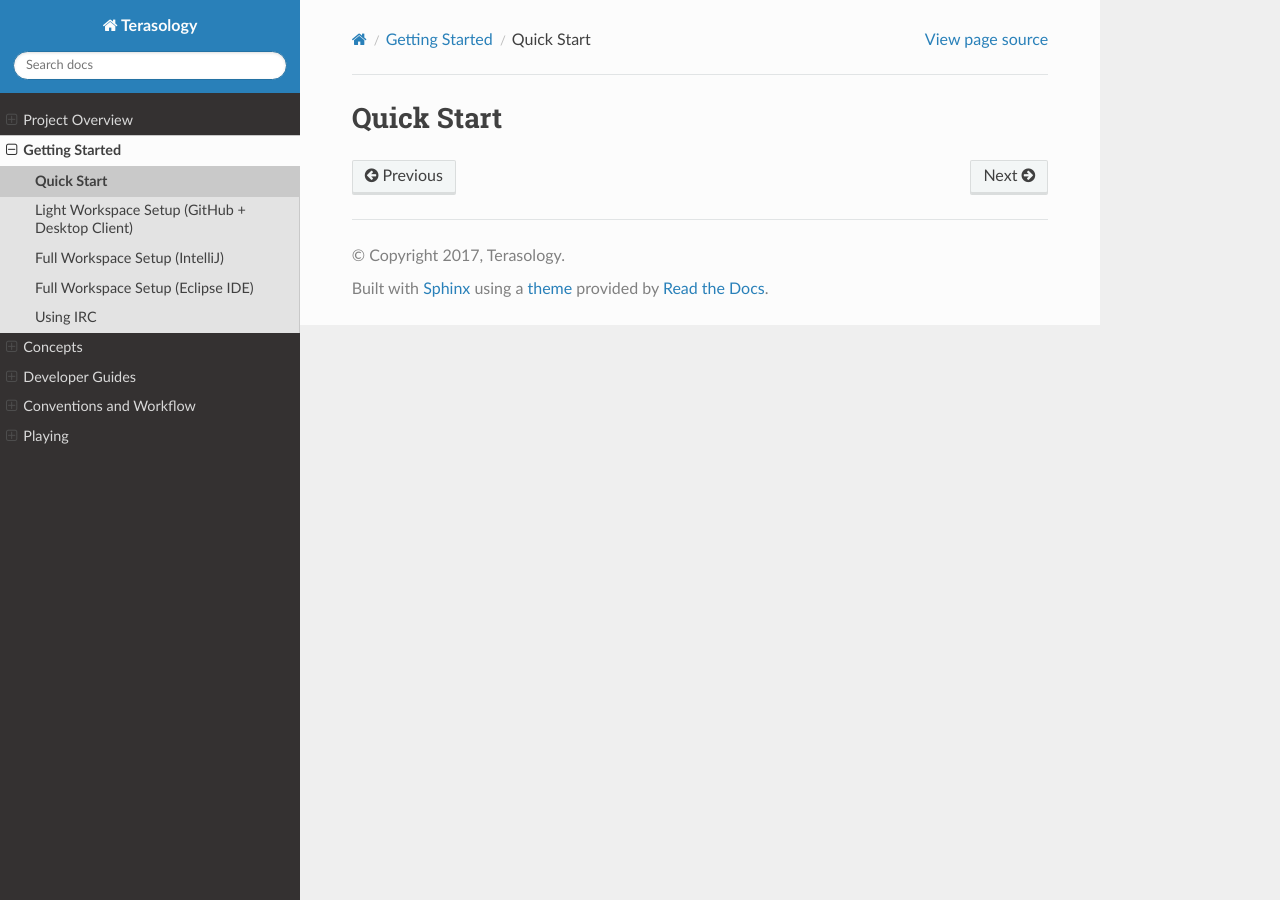
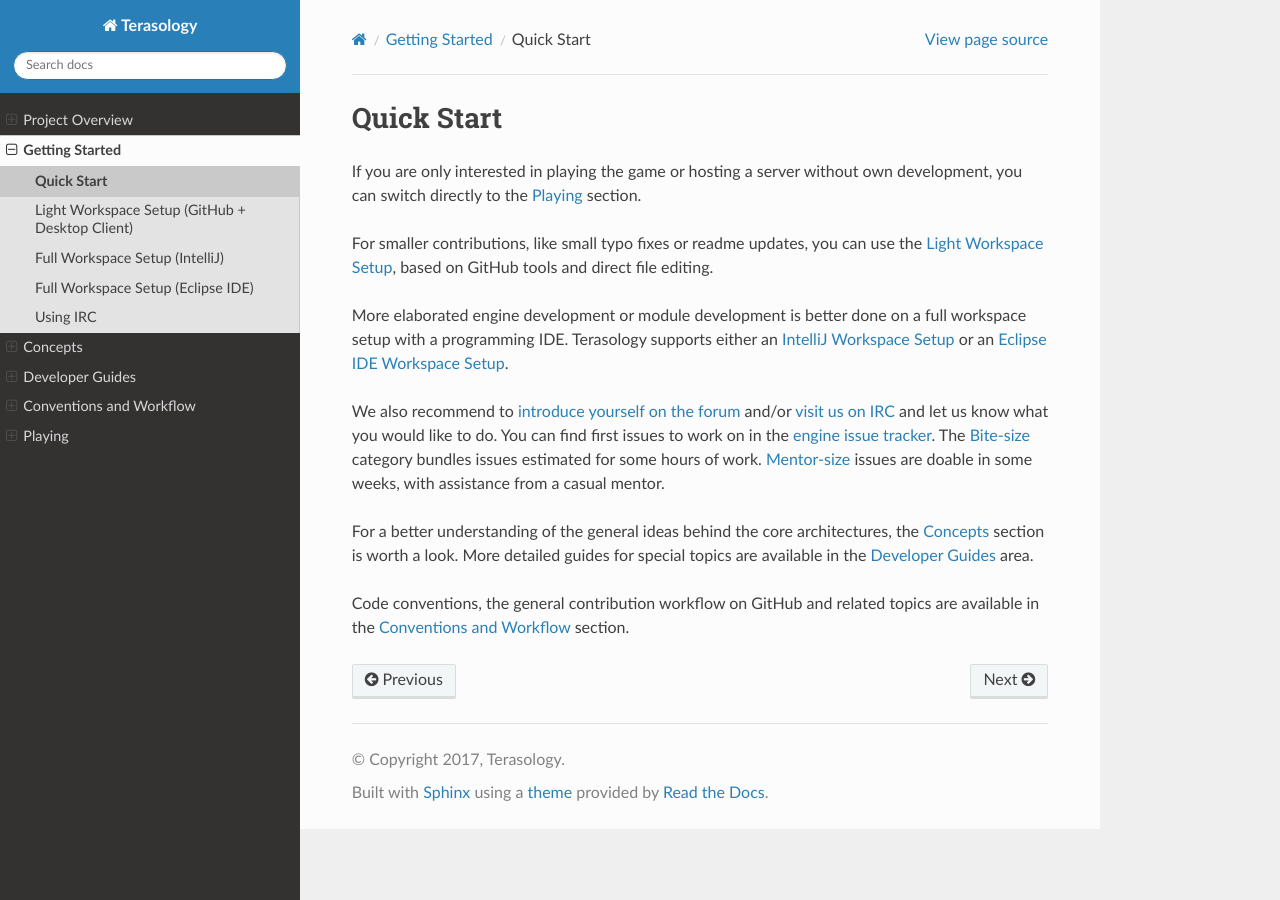
Before and after one commit to MovingBlocks/TerasologyDocs, a Sphinx documentation site: the page built from source/developerIntro/quickStart.rst, in a window 1280 px wide. Built offline with Sphinx 7.4.7 and the Read the Docs theme 2.0.0, drawn with Linux system fonts in a browser that asks for light colours; formulas are drawn with MathJax 3.

Commit message:
added quickstart page

```diff
--- a/source/developerIntro/quickStart.rst
+++ b/source/developerIntro/quickStart.rst
@@ -1,2 +1,16 @@
 Quick Start
 ===========
+
+If you are only interested in playing the game or hosting a server without own development, you can switch directly to the :doc:`Playing </playing/playing>` section.
+
+For smaller contributions, like small typo fixes or readme updates, you can use the :doc:`Light Workspace Setup</developerIntro/lightWorkspace>`, based on GitHub tools and direct file editing.
+
+More elaborated engine development or module development is better done on a full workspace setup with a programming IDE. Terasology supports either an :doc:`IntelliJ Workspace Setup </developerIntro/fullWorkspaceIntelliJ>` or an :doc:`Eclipse IDE Workspace Setup</developerIntro/fullWorkspaceEclipse>`.
+
+We also recommend to `introduce yourself on the forum <http://forum.terasology.org/forum/contributor-introductions.7>`_ and/or :doc:`visit us on IRC </developerIntro/usingIrc>` and let us know what you would like to do.
+You can find first issues to work on in the `engine issue tracker <https://github.com/MovingBlocks/Terasology/issues>`_. The `Bite-size <https://github.com/MovingBlocks/Terasology/labels/Bite-size>`_ category bundles issues estimated for some hours of work.
+`Mentor-size <https://github.com/MovingBlocks/Terasology/labels/Mentor-size>`_ issues are doable in some weeks, with assistance from a casual mentor.
+
+For a better understanding of the general ideas behind the core architectures, the :doc:`Concepts </concepts/concepts>` section is worth a look. More detailed guides for special topics are available in the :doc:`Developer Guides </developing/developing>` area.
+
+Code conventions, the general contribution workflow on GitHub and related topics are available in the :doc:`Conventions and Workflow </workflow/workflow>` section.
```
Also changed, not shown: source/workflow/contributing.rst (+10 -0 lines), 1 other file.
